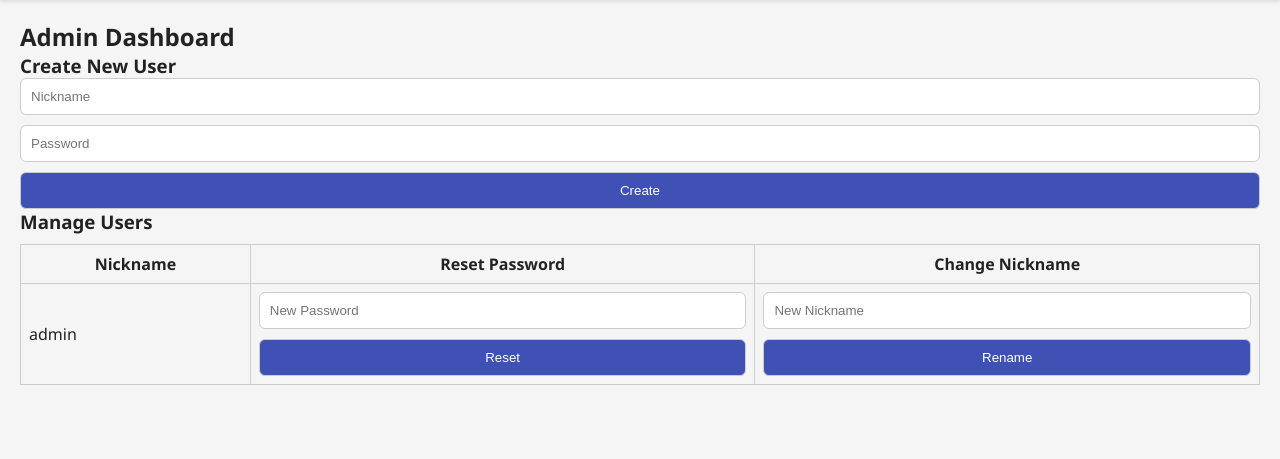
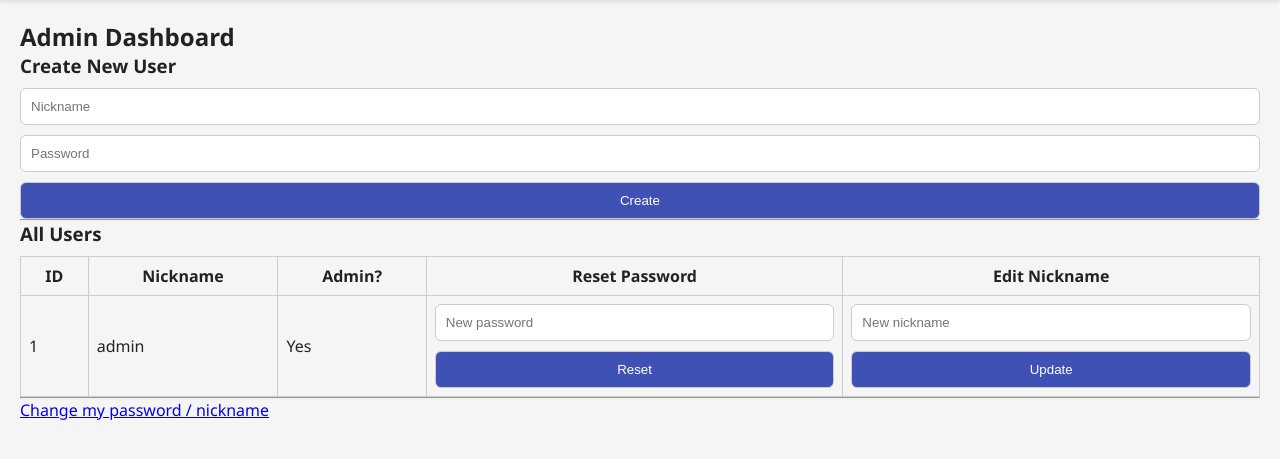
Before and after one commit to Abubakar-yerbour/website, a Flask app: page /admin in a window 1280 px wide. Shown: the part 55-514 px from the top of the page. Run offline with Flask 3, Linux system fonts and the light colour scheme; a user stored in the database is signed in.

Commit message:
Update dashboard.html

```diff
--- a/templates/dashboard.html
+++ b/templates/dashboard.html
@@ -1,50 +1,57 @@
-<!-- templates/dashboard.html -->
 {% extends "base.html" %}
 {% block title %}Admin Dashboard | Unknown Gods{% endblock %}
 
 {% block content %}
-<div class="dashboard-container">
 <h2>Admin Dashboard</h2>
 
-    <section class="create-user">
+<!-- Flash Messages -->
+{% with messages = get_flashed_messages(with_categories=true) %}
+  {% if messages %}
+    <ul class="flashes">
+      {% for category, message in messages %}
+        <li class="flash-{{ category }}">{{ message }}</li>
+      {% endfor %}
+    </ul>
+  {% endif %}
+{% endwith %}
+
+<!-- Create New User -->
+<form method="POST" action="{{ url_for('admin.create_user') }}">
     <h3>Create New User</h3>
-        <form method="POST" action="{{ url_for('admin.create_user') }}">
     <input type="text" name="nickname" placeholder="Nickname" required>
     <input type="password" name="password" placeholder="Password" required>
     <button type="submit">Create</button>
 </form>
-    </section>
 
-    <section class="user-management">
-        <h3>Manage Users</h3>
+<hr>
+<h3>All Users</h3>
 <table>
     <thead>
-                <tr>
-                    <th>Nickname</th>
-                    <th>Reset Password</th>
-                    <th>Change Nickname</th>
-                </tr>
+        <tr><th>ID</th><th>Nickname</th><th>Admin?</th><th>Reset Password</th><th>Edit Nickname</th></tr>
     </thead>
     <tbody>
         {% for user in users %}
         <tr>
+            <td>{{ user.id }}</td>
             <td>{{ user.nickname }}</td>
+            <td>{{ 'Yes' if user.is_admin else 'No' }}</td>
             <td>
                 <form method="POST" action="{{ url_for('admin.reset_password', user_id=user.id) }}">
-                            <input type="password" name="new_password" placeholder="New Password" required>
+                    <input type="password" name="new_password" placeholder="New password" required>
                     <button type="submit">Reset</button>
                 </form>
             </td>
             <td>
-                        <form method="POST" action="{{ url_for('admin.rename_user', user_id=user.id) }}">
-                            <input type="text" name="new_nickname" placeholder="New Nickname" required>
-                            <button type="submit">Rename</button>
+                <form method="POST" action="{{ url_for('admin.update_nickname', user_id=user.id) }}">
+                    <input type="text" name="nickname" placeholder="New nickname" required>
+                    <button type="submit">Update</button>
                 </form>
             </td>
         </tr>
         {% endfor %}
     </tbody>
 </table>
-    </section>
-</div>
+
+<hr>
+<a href="{{ url_for('admin.admin_settings') }}">Change my password / nickname</a>
 {% endblock %}
```
Lines whose indentation alone changed are shown as unchanged.
